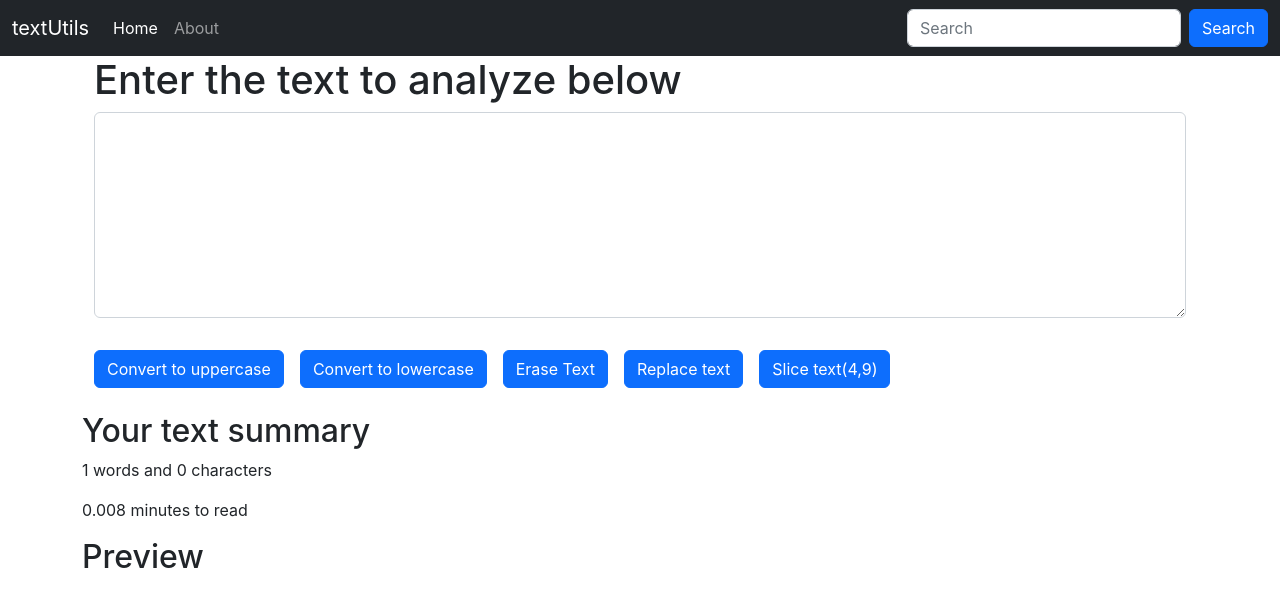
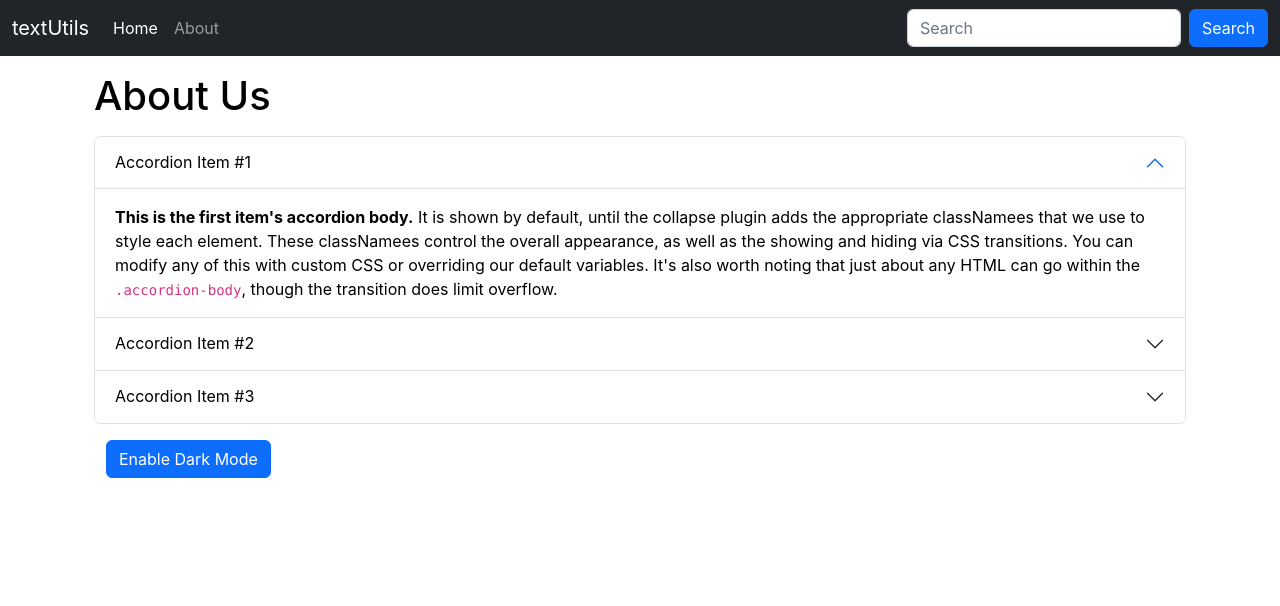
Before and after one commit to rks-031/textUtils, a React (Create React App) app: page / in a window 1280 px wide. Shown: the top 606 px of the page. Built offline with nearby package versions, Linux system fonts and the light colour scheme.

Commit message:
enable/disable dark mode

```diff
--- a/src/App.js
+++ b/src/App.js
@@ -1,7 +1,8 @@
 //import logo from './logo.svg';
 import "./App.css";
+import About from "./components/About";
 import Navbar from "./components/Navbar";
-import TextForms from "./components/TextForms";
+// import TextForms from "./components/TextForms";
 
 function App() {
   return (
@@ -9,7 +10,8 @@ function App() {
       <Navbar title="textUtils" aboutText="About" />
       <div className="container">
         {" "}
-        <TextForms heading="Enter the text to analyze below" />
+        {/* <TextForms heading="Enter the text to analyze below" /> */}
+        <About />
       </div>
     </>
   );
--- a/src/components/About.js
+++ b/src/components/About.js
@@ -1,96 +1,123 @@
-import React from "react";
+import React, { useState } from "react";
 
 export default function About() {
+  const [myStyle, setMyStyle] = useState({
+    color: "black",
+    backgroundColor: "white",
+  });
+
+  const [btnText, setBtnText] = useState("Enable Dark Mode");
+
+  const toggleStyle = () => {
+    if (myStyle.color == "black") {
+      setMyStyle({
+        color: "white",
+        backgroundColor: "black",
+      });
+      setBtnText("Enable Light Mode");
+    } else {
+      setMyStyle({
+        color: "black",
+        backgroundColor: "white",
+      });
+      setBtnText("Enable Dark Mode");
+    }
+  };
+
   return (
-    <div>
-      <div class="accordion" id="accordionExample">
-        <div class="accordion-item">
-          <h2 class="accordion-header" id="headingOne">
+    <div className="container" style={myStyle}>
+      <h1 className="my-3">About Us</h1>
+      <div className="accordion" id="accordionExample">
+        <div className="accordion-item">
+          <h2 className="accordion-header" id="headingOne">
             <button
-              class="accordion-button"
+              className="accordion-button"
               type="button"
               data-bs-toggle="collapse"
               data-bs-target="#collapseOne"
               aria-expanded="true"
               aria-controls="collapseOne"
+              style={myStyle}
             >
               Accordion Item #1
             </button>
           </h2>
           <div
             id="collapseOne"
-            class="accordion-collapse collapse show"
+            className="accordion-collapse collapse show"
             aria-labelledby="headingOne"
             data-bs-parent="#accordionExample"
           >
-            <div class="accordion-body">
+            <div className="accordion-body" style={myStyle}>
               <strong>This is the first item's accordion body.</strong> It is
               shown by default, until the collapse plugin adds the appropriate
-              classes that we use to style each element. These classes control
-              the overall appearance, as well as the showing and hiding via CSS
-              transitions. You can modify any of this with custom CSS or
+              classNamees that we use to style each element. These classNamees
+              control the overall appearance, as well as the showing and hiding
+              via CSS transitions. You can modify any of this with custom CSS or
               overriding our default variables. It's also worth noting that just
               about any HTML can go within the <code>.accordion-body</code>,
               though the transition does limit overflow.
             </div>
           </div>
         </div>
-        <div class="accordion-item">
-          <h2 class="accordion-header" id="headingTwo">
+        <div className="accordion-item">
+          <h2 className="accordion-header" id="headingTwo">
             <button
-              class="accordion-button collapsed"
+              className="accordion-button collapsed"
               type="button"
               data-bs-toggle="collapse"
               data-bs-target="#collapseTwo"
               aria-expanded="false"
               aria-controls="collapseTwo"
+              style={myStyle}
             >
               Accordion Item #2
             </button>
           </h2>
           <div
             id="collapseTwo"
-            class="accordion-collapse collapse"
+            className="accordion-collapse collapse"
             aria-labelledby="headingTwo"
             data-bs-parent="#accordionExample"
           >
-            <div class="accordion-body">
+            <div className="accordion-body" style={myStyle}>
               <strong>This is the second item's accordion body.</strong> It is
               hidden by default, until the collapse plugin adds the appropriate
-              classes that we use to style each element. These classes control
-              the overall appearance, as well as the showing and hiding via CSS
-              transitions. You can modify any of this with custom CSS or
+              classNamees that we use to style each element. These classNamees
+              control the overall appearance, as well as the showing and hiding
+              via CSS transitions. You can modify any of this with custom CSS or
               overriding our default variables. It's also worth noting that just
               about any HTML can go within the <code>.accordion-body</code>,
               though the transition does limit overflow.
             </div>
           </div>
         </div>
-        <div class="accordion-item">
-          <h2 class="accordion-header" id="headingThree">
+        <div className="accordion-item">
+          <h2 className="accordion-header" id="headingThree">
             <button
-              class="accordion-button collapsed"
+              className="accordion-button collapsed"
               type="button"
               data-bs-toggle="collapse"
               data-bs-target="#collapseThree"
               aria-expanded="false"
               aria-controls="collapseThree"
+              style={myStyle}
             >
               Accordion Item #3
             </button>
           </h2>
           <div
             id="collapseThree"
-            class="accordion-collapse collapse"
+            className="accordion-collapse collapse"
             aria-labelledby="headingThree"
             data-bs-parent="#accordionExample"
           >
-            <div class="accordion-body">
+            <div className="accordion-body" style={myStyle}>
               <strong>This is the third item's accordion body.</strong> It is
               hidden by default, until the collapse plugin adds the appropriate
-              classes that we use to style each element. These classes control
-              the overall appearance, as well as the showing and hiding via CSS
-              transitions. You can modify any of this with custom CSS or
+              classNamees that we use to style each element. These classNamees
+              control the overall appearance, as well as the showing and hiding
+              via CSS transitions. You can modify any of this with custom CSS or
               overriding our default variables. It's also worth noting that just
               about any HTML can go within the <code>.accordion-body</code>,
               though the transition does limit overflow.
@@ -98,6 +125,15 @@ export default function About() {
           </div>
         </div>
       </div>
+      <div className="container">
+        <button
+          onClick={toggleStyle}
+          className="btn btn-primary my-3"
+          type="button"
+        >
+          {btnText}
+        </button>
+      </div>
     </div>
   );
 }
--- a/src/components/textForms.js
+++ b/src/components/textForms.js
@@ -15,9 +15,20 @@ export default function TextForms(props) {
 
   const handleReplace = () => {
     console.log("Text was Replaced" + text);
+    let newText1 = "this";
+    let newText2 = "that";
+    if (newText1) {
+      text.replace("this", "that");
+      setText(newText1);
+    } else if (newText2) {
+      text.replace("that", "this");
+      setText(newText2);
+    }
 
-    let newText = text.replace("this", "that");
-    setText(newText);
+    // let newText1 = text.replace("this", "that");
+    // setText(newText1);
+    // let newText2 = text.replace("that", "this");
+    // setText(newText2);
   };
 
   const handleSlicing = () => {
```
